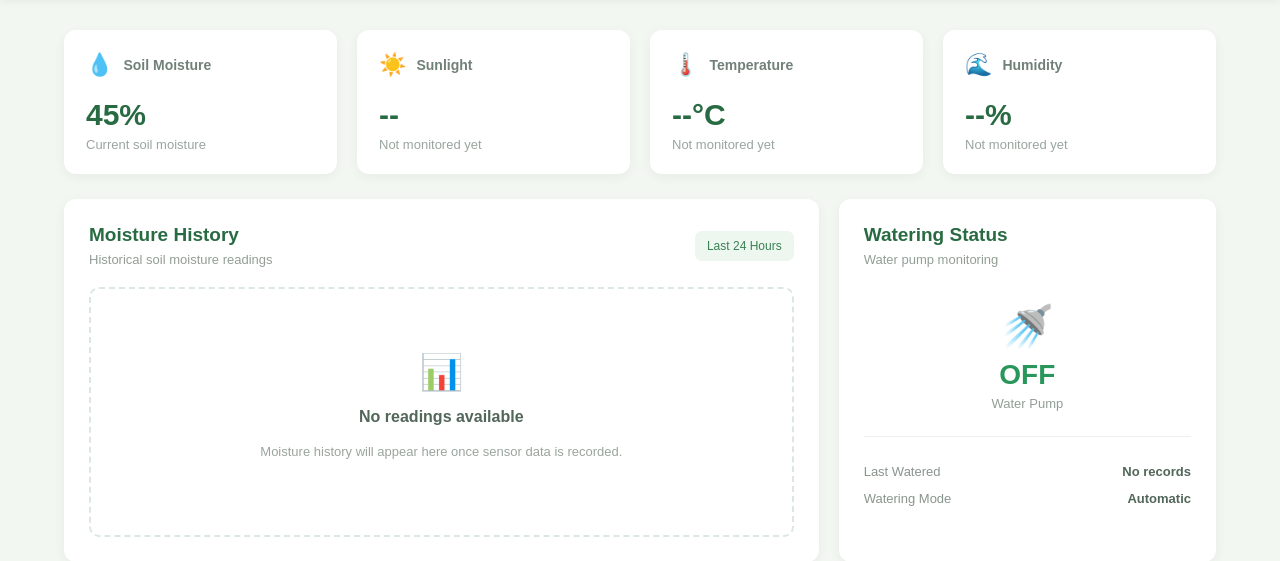
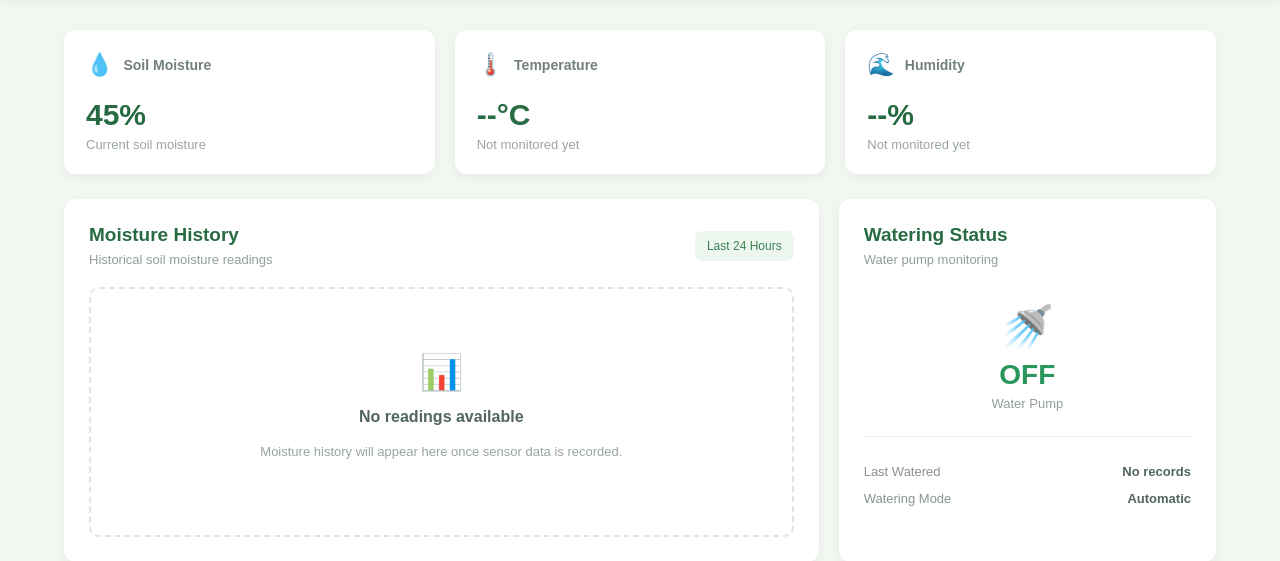
Before and after one commit to PeterAbe/Smart-Plant-Monitoring-System, a Python web app: template templates/dashboard.html in a window 1280 px wide. Shown: the part 97-658 px from the top of the page. Run offline with Jinja, Linux system fonts and the light colour scheme; the template is opened without the code that fills it, so the values that code supplies are empty.

Commit message:
WIP: basic front-end layout, unfinished

```diff
--- a/static/css/style.css
+++ b/static/css/style.css
@@ -63,7 +63,7 @@ body {
 
 .stats-grid {
     display: grid;
-    grid-template-columns: repeat(4, 1fr);
+    grid-template-columns: repeat(3, 1fr);
     gap: 20px;
     margin-bottom: 25px;
 }
--- a/templates/dashboard.html
+++ b/templates/dashboard.html
@@ -34,15 +34,6 @@
                 </div>
                 <h2 id="moisture-value">--%</h2>
                 <p class="stat-description">Current soil moisture</p>
-            </div>
-
-            <div class="stat-card">
-                <div class="card-heading">
-                    <span class="stat-icon">☀️</span>
-                    <span class="stat-label">Sunlight</span>
-                </div>
-                <h2 id="sunlight-value">--</h2>
-                <p class="stat-description">Not monitored yet</p>
             </div>
 
             <div class="stat-card">
```
